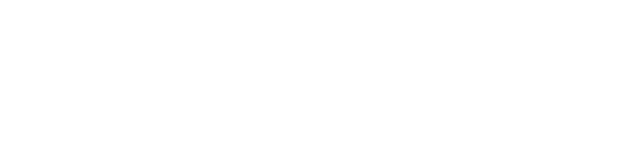
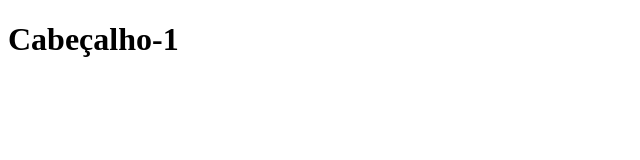
Before and after one commit to carmowa/projeto-inicial, a plain HTML site: page index.html in a window 1280 px wide. Shown: the whole page, without its empty margins (0-640 px from the left). Drawn offline with Linux system fonts and the light colour scheme.

Commit message:
Estrutura básica HTML.

```diff
--- a/index.html
+++ b/index.html
@@ -1,2 +1,13 @@
 <!-- Este é um comentário em HTML. -->
 <!DOCTYPE HTML> <!-- Este é o DTD do HTML 5. -->
+
+<html lang="pt-br">
+	<head>
+		<meta charset="UTF-8"/>
+		<meta name="viewport" content="width=device-width, initial-scale=1.0"/>
+		<title>Exemplo Básico HTML </title>
+	</head>
+	<body>
+		<h1>Cabeçalho-1</h1>
+	</body>
+</html>
```
